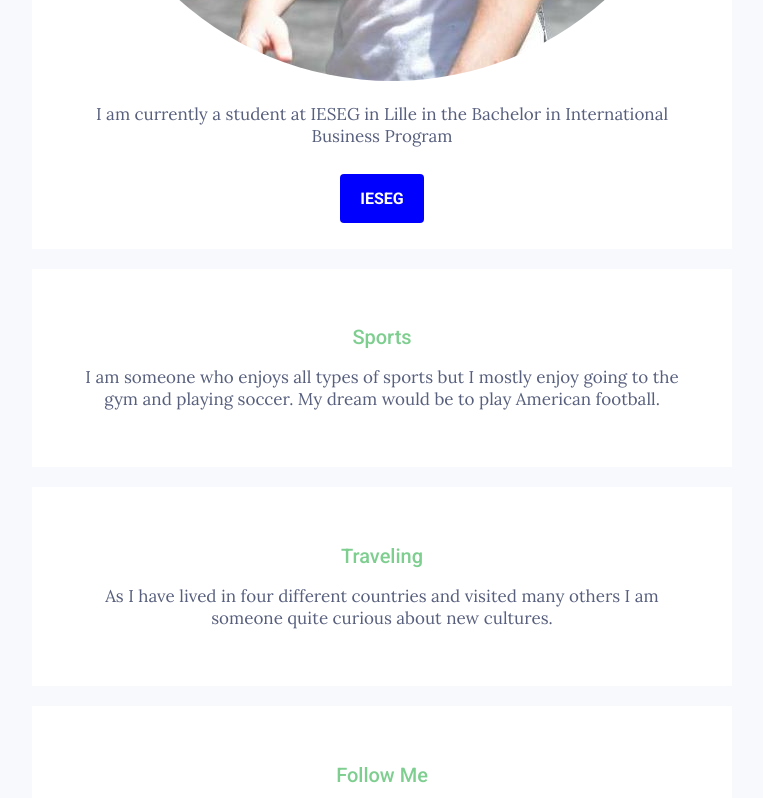
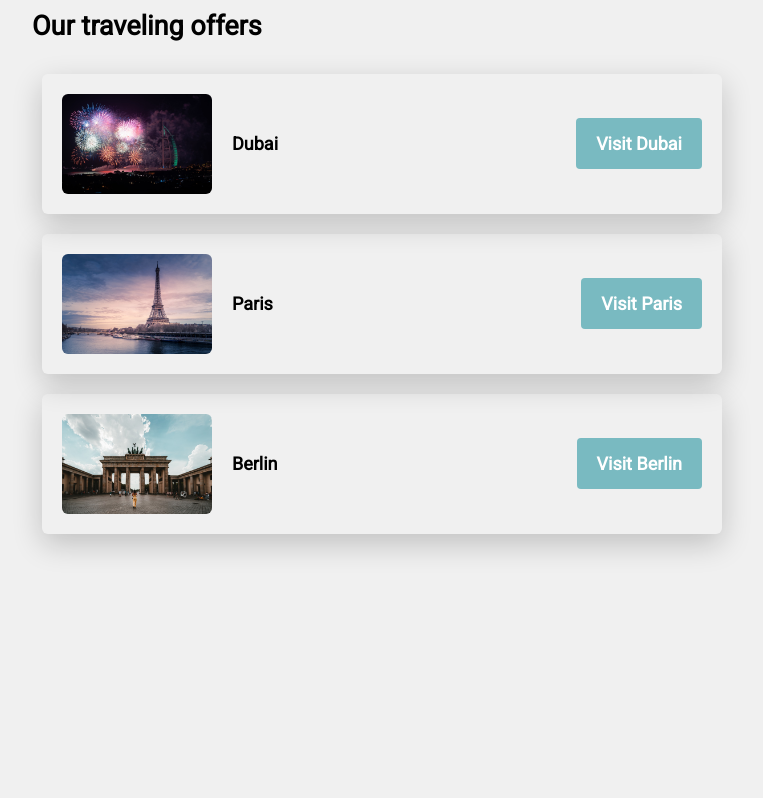
Before and after one commit to Titouan-bouchet/my-profile, a plain HTML site: page index.html in a window 1280 px wide. Shown: the part 720-1518 px from the top of the page, without its empty margins (258-1021 px from the left). Drawn offline with Linux system fonts and the light colour scheme; a script that the page names is missing.

Commit message:
Add files via upload

```diff
--- /dev/null
+++ b/CSS/components/avatar.css
@@ -0,0 +1,5 @@
+.avatar {
+	width: 400px;
+	height: 400px;
+	border-radius: 50%;
+}
--- /dev/null
+++ b/CSS/components/banner.css
@@ -0,0 +1,18 @@
+.banner {
+	background-image: linear-gradient(-225deg, rgba(0,0,0,0.8) 0%, rgba(0,0,0,0.2) 50%), url(../../images/background2.jpg);
+	color: white;
+	padding: 150px 0px;
+	background-size: cover;
+	background-position: center;
+}
+
+.banner h1{
+	font-size: 50px;
+}
+
+.banner h2{
+	font-size: 30px;
+	font-weight: lighter;
+	opacity: 0.8;
+	margin-bottom: 40px;
+}
--- /dev/null
+++ b/CSS/components/button.css
@@ -0,0 +1,8 @@
+.btn-blue {
+	background-color: #79BAC1;
+	padding: 15px 20px;
+	border-radius: 4px;
+	color: white;
+	font-weight: bold;
+	font-family: Roboto, sans-serif;
+}
--- /dev/null
+++ b/CSS/components/card.css
@@ -0,0 +1,27 @@
+.cards {
+	display: flex;
+	flex-wrap: wrap;
+}
+
+.card {
+	padding: 20px;
+	display: flex;
+	align-items: center;
+	justify-content: space-between;
+	box-shadow: 0px 10px 30px rgba(0,0,0,0.2);
+	border-radius: 6px;
+	margin: 10px;
+	flex-basis: 250px;
+	flex-grow: 1;
+}
+
+.card img {
+	width: 150px;
+	border-radius: 6px;
+}
+
+.card h3 {
+	font-size: 18px;
+	padding-left: 20px;
+	flex-grow: 1;
+}
--- /dev/null
+++ b/CSS/components/container.css
@@ -0,0 +1,23 @@
+.container{
+	width: 700px;
+	margin: 80px auto;
+}
+
+@media (max-width: 960px) {
+  /* For a screen < 960px, this CSS will be read */
+  .container {
+    width: 700px;
+  }
+}
+@media (max-width: 720px) {
+  /* For a screen < 720px, this CSS will be read */
+  .container {
+    width: 500px;
+  }
+}
+@media (max-width: 540px) {
+  /* For a screen < 540px, this CSS will be read */
+  .container {
+    width: 300px;
+  }
+}
--- /dev/null
+++ b/CSS/style.css
@@ -0,0 +1,22 @@
+
+@import url("https://fonts.googleapis.com/css?family=Lora|Roboto");
+
+@import url("components/container.css");
+@import url("components/avatar.css");
+@import url("components/button.css");
+@import url("components/banner.css");
+@import url("components/card.css");
+
+body {
+	font-family: 'Lora', serif;
+	background-color: rgb(240,240,240);
+	font-size: 18px;
+	margin: 0px;
+}
+h1, h2, h3 {
+	font-family: Roboto, sans-serif;
+	font-weight: bold;
+}
+a {
+	text-decoration: none;
+}
--- a/index.html
+++ b/index.html
@@ -1,58 +1,47 @@
 <!DOCTYPE html>
-
 <html>
 
  <head>
-
-   <title>Titouan Bouchet's Profile</title>
-   <meta name="description" content="This is the profile of Titouan Bouchet">
-   <meta charset="UTF-8">
-   <script src="https://kit.fontawesome.com/de66cca3c7.js" crossorigin="anonymous"></script>
-   <link href="https://fonts.googleapis.com/css?family=Lora:400,700|Roboto:300,400,500,700,900i&display=swap" rel="stylesheet">
-   <link href="style.css" rel="stylesheet">
-
+ 	<title>Traveling the world</title>
+ 	<meta charset="utf-8">
+ 	<link rel="stylesheet" type="text/css" href="css/style.css">
  </head>
-
  <body>
 
-  <div class="container">
-   	<div class="card-white" id="introduction">
-		<h1>Hello, I'm Titouan Bouchet</h1>
- 		<img src="me.jpg" class="img-circle" alt="Titouan Bouchet">
- 		<p>I am currently a student at IESEG in Lille in the Bachelor in International Business Program
- 		</p>
- 		<a href="https://www.ieseg.fr/" class="btn-blue"> IESEG </a>
+ 	<div class=banner>
+ 		<div class="container">
+ 			<h1>Your first trip with us?</h1>
+ 			<h2>Let's go on an incredible adventure!</h2>
+ 			<a href="#apply-section" class= btn-blue>Let's go</a>
+ 		</div>
  	</div>
- 	<div class="card-white">
-		<h2>Sports</h2>
-	 	<p>I am someone who enjoys all types of sports but I mostly enjoy going to the gym and playing soccer. My dream would be to play American football.
-	 	</p>
- 	</div>
-    <div class="card-white">
-	 	<h2>Traveling</h2>
-	 	<p>As I have lived in four different countries and visited many others I am someone quite curious about new cultures.
-	 	</p>
-    </div>
-    <div class="card-white">
-		<h2>Follow Me</h2>
-	 	<ul class="list-inline">
-	 	 <li>
-	 	 	<a href="https://www.facebook.com/profile.php?id=100007515979173">
-	 	 	<i class="fab fa-facebook"></i>
-			</a>
-		 </li>
 
-	 	 <li>
-	 	 	<a href="https://www.instagram.com/titouanb41">
-	 	 	<i class="fab fa-instagram"></i>
-	 	 	</a>
-		 </li>
+ 	<div class="container">
+		<h2>Our traveling offers</h2>
+ 	  <div class="cards">
 
-	 	 <li>
-	 	 	<a href="https://www.linkedin.com/in/titouan-bouchet-89bb28193">
-	 	 	<i class="fab fa-linkedin"></i>
-	 	 	</a>
-		 </li>
-	 	</ul>
-    </div>
-  </div>
+	 		<div class="card">
+	 			<img src="images/image card.jpg">
+	 			<h3>Dubai</h3>
+	 			<a href="https://www.visitdubai.com/en" class="btn-blue">Visit Dubai</a>
+	 		</div>
+	 		<div class="card">
+	 			<img src="images/image card2.jpg">
+	 			<h3>Paris</h3>
+	 			<a href="https://en.parisinfo.com/" class="btn-blue">Visit Paris</a>
+	 		</div>
+	 		<div class="card">
+	 			<img src="images/image card3.jpg">
+	 			<h3>Berlin</h3>
+	 			<a href="https://www.visitberlin.de/en" class="btn-blue">Visit Berlin</a>
+	 		</div>
+	 	</div>
+	</div>
+
+
+		<div id="apply-section">
+			<div class="typeform-widget" data-url="https://titouanbouchet.typeform.com/to/tlnMob" style="width: 100%; height: 500px;"></div> <script> (function() { var qs,js,q,s,d=document, gi=d.getElementById, ce=d.createElement, gt=d.getElementsByTagName, id="typef_orm", b="https://embed.typeform.com/"; if(!gi.call(d,id)) { js=ce.call(d,"script"); js.id=id; js.src=b+"embed.js"; q=gt.call(d,"script")[0]; q.parentNode.insertBefore(js,q) } })() </script> <div style="font-family: Sans-Serif;font-size: 12px;color: #999;opacity: 0.5; padding-top: 5px;"> powered by <a href="https://admin.typeform.com/signup?utm_campaign=tlnMob&utm_source=typeform.com-01E0ZPBHQJF3Y5DJHJTTRD9F0P-free&utm_medium=typeform&utm_content=typeform-embedded-poweredbytypeform&utm_term=EN" style="color: #999" target="_blank">Typeform</a> </div>
+		</div>
+ </body>
+
+ </html>
```
Also changed, not shown: images/background2.jpg (added), images/image card.jpg (added), images/image card2.jpg (added), images/image card3.jpg (added), images/image site gab et louise.jpg (added).
